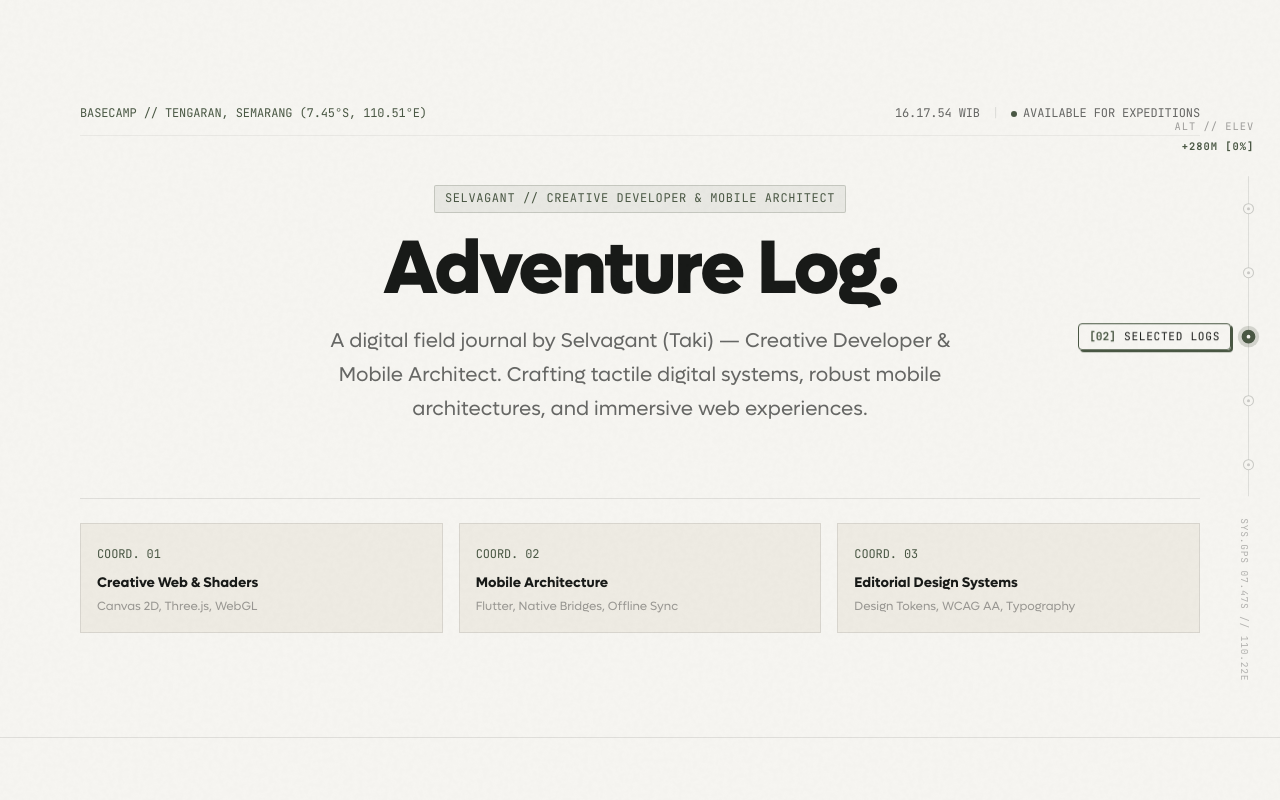
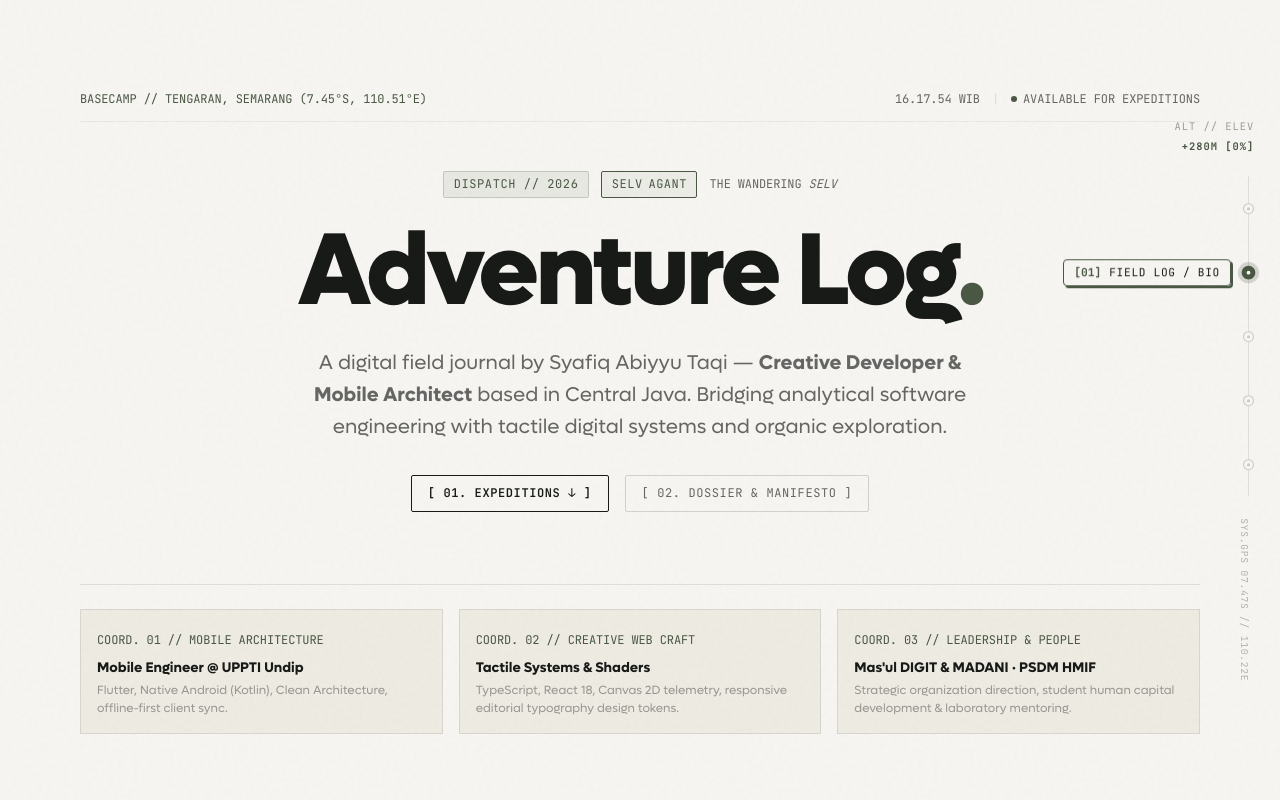
Before and after one commit to intxdv/adventure-log, a React (Vite) app: page / in a window 1280 px wide. Shown: the top 800 px of the page. Built offline with nearby package versions, Linux system fonts and the light colour scheme.

Commit message:
feat(hero): elevate display typography, generous whitespace, and verified dossier telemetry coordinates

```diff
--- a/src/components/Hero.tsx
+++ b/src/components/Hero.tsx
@@ -26,8 +26,8 @@ export const Hero: React.FC = () => {
       id="hero"
       className="hairline-b"
       style={{
-        paddingTop: 'var(--space-4xl)',
-        paddingBottom: 'var(--space-4xl)',
+        paddingTop: 'clamp(3rem, 7vw, 6rem)',
+        paddingBottom: 'clamp(3rem, 7vw, 6rem)',
         position: 'relative',
         overflow: 'hidden',
       }}
@@ -75,44 +75,113 @@ export const Hero: React.FC = () => {
           </div>
         </div>
 
-        {/* Hero Main Wordmark & Notch Morph Source */}
-        <div style={{ textAlign: 'center', margin: 'var(--space-xl) 0 var(--space-2xl)' }}>
-          <span
-            className="tag-badge"
-            style={{ marginBottom: 'var(--space-md)' }}
+        {/* Hero Main Wordmark & Editorial Centerpiece */}
+        <div style={{ textAlign: 'center', margin: 'var(--space-2xl) auto var(--space-3xl)', maxWidth: '960px' }}>
+          {/* Moniker & Positioning Pill */}
+          <div
+            style={{
+              display: 'inline-flex',
+              alignItems: 'center',
+              justifyContent: 'center',
+              flexWrap: 'wrap',
+              gap: 'var(--space-sm)',
+              marginBottom: 'var(--space-lg)',
+            }}
           >
-            SELVAGANT // CREATIVE DEVELOPER & MOBILE ARCHITECT
-          </span>
+            <span className="tag-badge">
+              DISPATCH // 2026
+            </span>
+            <span
+              className="tag-badge"
+              style={{
+                borderColor: 'var(--color-olive)',
+                color: 'var(--color-olive)',
+                backgroundColor: 'rgba(74, 88, 68, 0.06)',
+              }}
+            >
+              SELV<span style={{ fontWeight: 400, letterSpacing: '0.04em' }}>AGANT</span>
+            </span>
+            <span className="font-mono" style={{ fontSize: 'var(--text-xs)', color: 'var(--color-ink-muted)' }}>
+              THE WANDERING <em>SELV</em>
+            </span>
+          </div>
+
+          {/* Grand Editorial Display Title */}
           <h1
             id="hero-title"
             style={{
-              fontSize: 'var(--text-4xl)',
+              fontSize: 'clamp(3.2rem, 8.5vw, 6.4rem)',
               fontWeight: 800,
-              letterSpacing: '-0.03em',
-              lineHeight: 1.05,
-              marginBottom: 'var(--space-md)',
+              letterSpacing: '-0.035em',
+              lineHeight: 0.98,
+              marginBottom: 'var(--space-lg)',
+              color: 'var(--color-ink)',
             }}
           >
-            Adventure Log.
+            Adventure Log<span style={{ color: 'var(--color-olive)' }}>.</span>
           </h1>
+
+          {/* Role Positioning & Manifesto Excerpt */}
           <p
             style={{
-              fontSize: 'var(--text-lg)',
-              maxWidth: '680px',
-              margin: '0 auto',
+              fontSize: 'clamp(1rem, 2vw, 1.25rem)',
+              lineHeight: 1.6,
+              maxWidth: '660px',
+              margin: '0 auto var(--space-xl)',
               color: 'var(--color-ink-muted)',
+              fontFamily: 'var(--font-sans)',
             }}
           >
-            A digital field journal by Selvagant (Taki) — Creative Developer & Mobile Architect.
-            Crafting tactile digital systems, robust mobile architectures, and immersive web experiences.
+            A digital field journal by Syafiq Abiyyu Taqi — <strong>Creative Developer & Mobile Architect</strong> based in Central Java.
+            Bridging analytical software engineering with tactile digital systems and organic exploration.
           </p>
+
+          {/* Field Waypoint Jump Links */}
+          <div
+            style={{
+              display: 'inline-flex',
+              alignItems: 'center',
+              gap: 'var(--space-md)',
+              flexWrap: 'wrap',
+              justifyContent: 'center',
+            }}
+          >
+            <a
+              href="#expeditions"
+              className="tag-badge"
+              style={{
+                padding: '8px 16px',
+                fontSize: 'var(--text-xs)',
+                fontWeight: 600,
+                color: 'var(--color-ink)',
+                borderColor: 'var(--color-ink)',
+                backgroundColor: 'var(--color-canvas)',
+                textDecoration: 'none',
+              }}
+            >
+              [ 01. EXPEDITIONS ↓ ]
+            </a>
+            <a
+              href="#about"
+              className="tag-badge"
+              style={{
+                padding: '8px 16px',
+                fontSize: 'var(--text-xs)',
+                color: 'var(--color-ink-muted)',
+                backgroundColor: 'transparent',
+                textDecoration: 'none',
+              }}
+            >
+              [ 02. DOSSIER & MANIFESTO ]
+            </a>
+          </div>
         </div>
 
-        {/* Tactical Coordinates Grid */}
+        {/* Tactical Coordinates Grid from Dossier */}
         <div
           style={{
             display: 'grid',
-            gridTemplateColumns: 'repeat(auto-fit, minmax(220px, 1fr))',
+            gridTemplateColumns: 'repeat(auto-fit, minmax(240px, 1fr))',
             gap: 'var(--space-md)',
             marginTop: 'var(--space-3xl)',
             paddingTop: 'var(--space-lg)',
@@ -121,37 +190,37 @@ export const Hero: React.FC = () => {
         >
           <div className="hairline-box" style={{ padding: 'var(--space-md)', background: 'var(--color-canvas-subtle)' }}>
             <span className="font-mono" style={{ fontSize: 'var(--text-xs)', color: 'var(--color-olive)' }}>
-              COORD. 01
+              COORD. 01 // MOBILE ARCHITECTURE
             </span>
             <div style={{ fontWeight: 700, fontSize: 'var(--text-sm)', marginTop: '4px' }}>
-              Creative Web & Shaders
+              Mobile Engineer @ UPPTI Undip
             </div>
-            <p style={{ fontSize: 'var(--text-xs)', color: 'var(--color-ink-faint)', marginTop: '2px' }}>
-              Canvas 2D, Three.js, WebGL
+            <p style={{ fontSize: 'var(--text-xs)', color: 'var(--color-ink-faint)', marginTop: '2px', lineHeight: 1.5 }}>
+              Flutter, Native Android (Kotlin), Clean Architecture, offline-first client sync.
             </p>
           </div>
 
           <div className="hairline-box" style={{ padding: 'var(--space-md)', background: 'var(--color-canvas-subtle)' }}>
             <span className="font-mono" style={{ fontSize: 'var(--text-xs)', color: 'var(--color-olive)' }}>
-              COORD. 02
+              COORD. 02 // CREATIVE WEB CRAFT
             </span>
             <div style={{ fontWeight: 700, fontSize: 'var(--text-sm)', marginTop: '4px' }}>
-              Mobile Architecture
+              Tactile Systems & Shaders
             </div>
-            <p style={{ fontSize: 'var(--text-xs)', color: 'var(--color-ink-faint)', marginTop: '2px' }}>
-              Flutter, Native Bridges, Offline Sync
+            <p style={{ fontSize: 'var(--text-xs)', color: 'var(--color-ink-faint)', marginTop: '2px', lineHeight: 1.5 }}>
+              TypeScript, React 18, Canvas 2D telemetry, responsive editorial typography design tokens.
             </p>
           </div>
 
           <div className="hairline-box" style={{ padding: 'var(--space-md)', background: 'var(--color-canvas-subtle)' }}>
             <span className="font-mono" style={{ fontSize: 'var(--text-xs)', color: 'var(--color-olive)' }}>
-              COORD. 03
+              COORD. 03 // LEADERSHIP & PEOPLE
             </span>
             <div style={{ fontWeight: 700, fontSize: 'var(--text-sm)', marginTop: '4px' }}>
-              Editorial Design Systems
+              Mas'ul DIGIT & MADANI · PSDM HMIF
             </div>
-            <p style={{ fontSize: 'var(--text-xs)', color: 'var(--color-ink-faint)', marginTop: '2px' }}>
-              Design Tokens, WCAG AA, Typography
+            <p style={{ fontSize: 'var(--text-xs)', color: 'var(--color-ink-faint)', marginTop: '2px', lineHeight: 1.5 }}>
+              Strategic organization direction, student human capital development & laboratory mentoring.
             </p>
           </div>
         </div>
```
